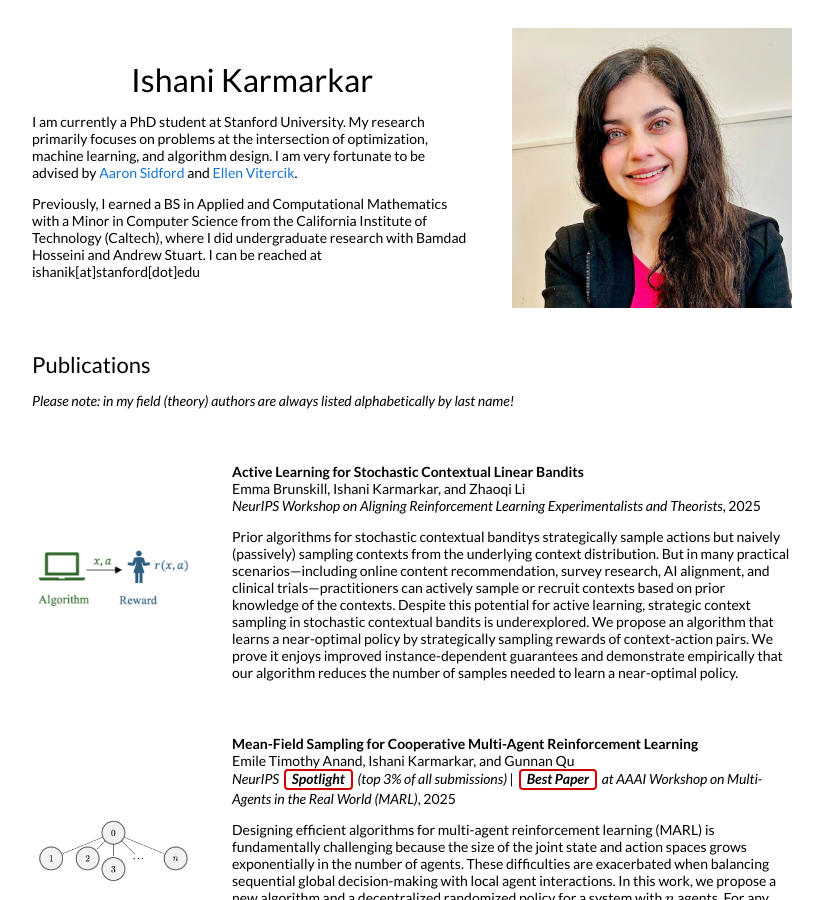
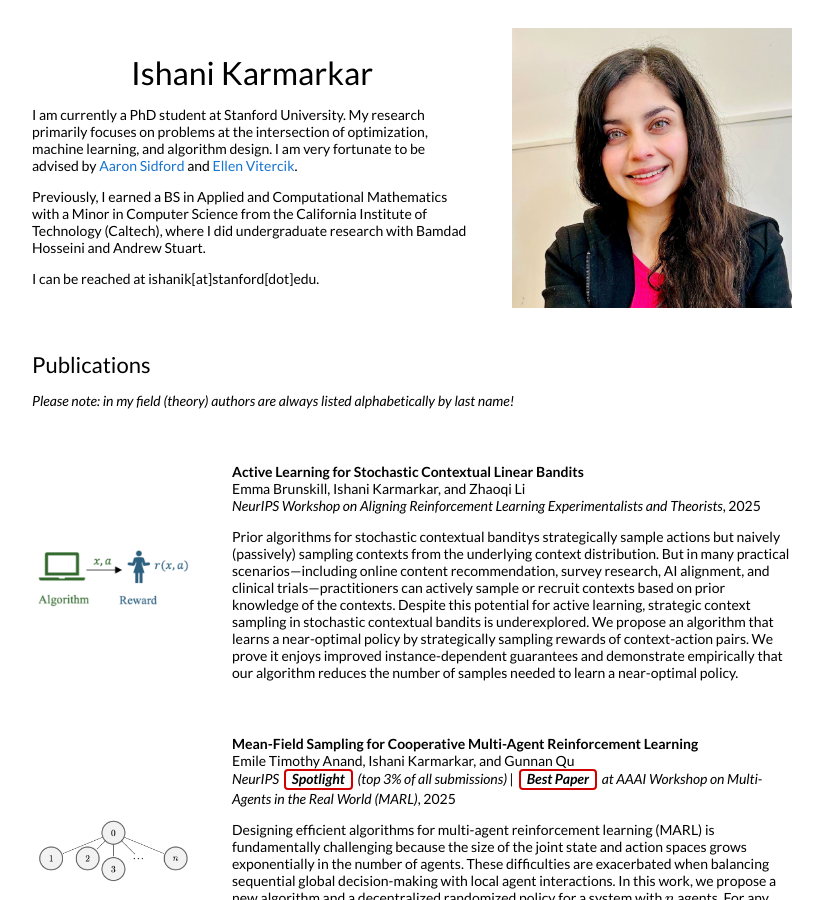
Before and after one commit to ishanikarmarkar/ishanikarmarkar.github.io, a Jekyll site: the page built from _posts/2025-10-01-sclb.markdown, in a window 1280 px wide and 900 px high. Shown: the whole window, without its empty margins (228-1051 px from the left). Built offline with Jekyll 4.4.1, drawn with Linux system fonts in a browser that asks for light colours.

Commit message:
added email break

```diff
--- a/_layouts/default.html
+++ b/_layouts/default.html
@@ -52,8 +52,9 @@
               </p>
               <p>
                 Previously, I earned a BS in Applied and Computational Mathematics with a Minor in Computer Science from the California Institute of Technology (Caltech), where I did undergraduate research with Bamdad Hosseini and Andrew Stuart.
-
-                I can be reached at ishanik[at]stanford[dot]edu
+              </p>
+              <p>
+                I can be reached at ishanik[at]stanford[dot]edu.
               </p>
               <!-- <p style="text-align:center">
                 <a target="_blank" href="mailto:ishanik@stanford.edu"> Email</a> &nbsp;/&nbsp;
```
